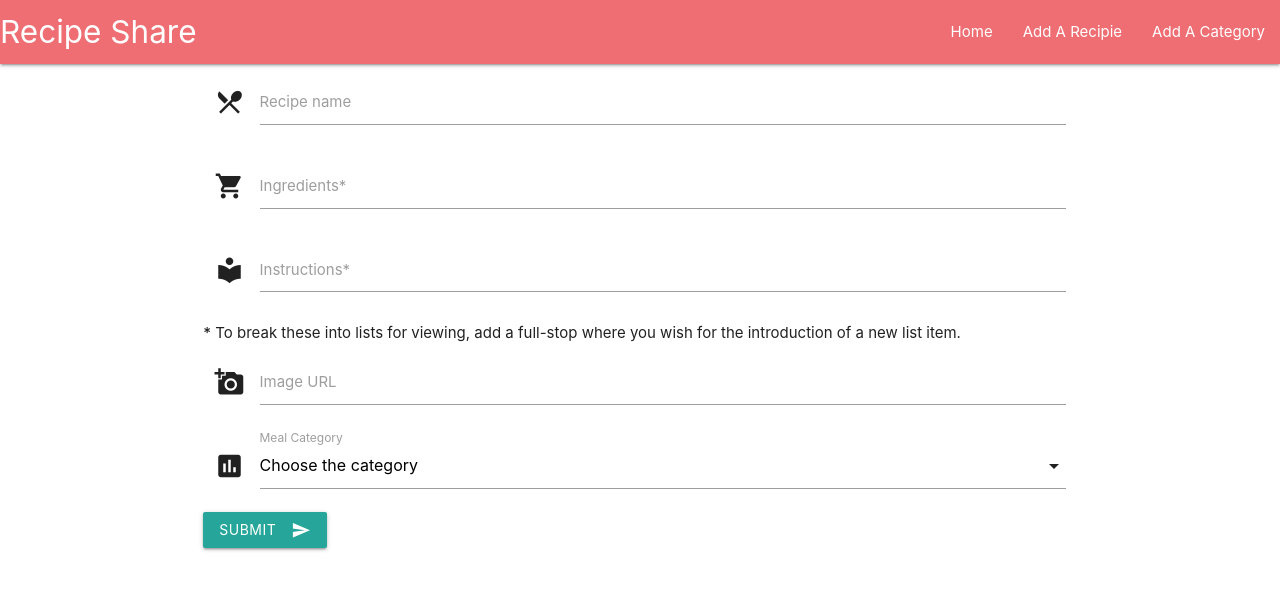
After one commit to SeanLewisIRE/recipe_app, a Flask app: page /add_recipe in a window 1280 px wide. The commit adds this page. Shown: the top 590 px of the page. Run offline with Flask 2, Linux system fonts and the light colour scheme; data that the repository does not hold is empty; some libraries are stand-ins or nearby versions.

Commit message:
Added add recipe fuction. Completed basic structure of recipe page. Added custom JS to break ingredients/instructions into lists.

```diff
--- a/app.py
+++ b/app.py
@@ -13,6 +13,27 @@ def recipes_page():
     recipes = mongo.db.recipes.find()
     return render_template("recipes.html", recipes=recipes)
 
+@app.route('/get_recipe/<recipe_id>')
+def get_recipe(recipe_id):
+    _recipe = mongo.db.recipes.find_one({"_id": ObjectId(recipe_id)})
+    return render_template('recipe.html', recipe=_recipe)
+
+@app.route('/add_recipe')
+def add_recipe():
+    categories = mongo.db.meal_category.find()
+    return render_template("addrecipe.html", categories=categories)
+
+@app.route('/insert_recipe', methods=['POST'])
+def insert_recipe():
+    recipes = mongo.db.recipes
+    recipes.insert_one(request.form.to_dict())
+    return redirect(url_for('recipes_page'))
+
+@app.route('/edit_recipe/<recipe_id>')
+def edit_recipe(recipe_id):
+    _recipe = mongo.db.recipes.find_one({"_id": ObjectId(recipe_id)})
+    return render_template('editrecipe.html', recipe=_recipe)
+
 if __name__ == '__main__':
     app.run(host=os.getenv('IP', '0.0.0.0'), port=int(
         os.getenv('PORT', '5000')), debug=True)
--- /dev/null
+++ b/static/css/style.css
@@ -0,0 +1,3 @@
+li {
+    list-style-type: circle;
+}
--- /dev/null
+++ b/static/js/scripts.js
@@ -0,0 +1,14 @@
+
+function createList(arr) {
+    let list = "<ul>"
+    for (let i = 0; i < arr.length - 1; i++) {
+        list += `<li>${arr[i]}</li>`
+    }
+    list += "</ul>"
+    return list
+}
+
+let ingredientsArr = ingredientsTotal.split('.');
+let instructionsArr = instructionsTotal.split('.');
+document.querySelector(".ingredients").innerHTML = createList(ingredientsArr);
+document.querySelector(".instructions").innerHTML = createList(instructionsArr);
--- /dev/null
+++ b/templates/addrecipe.html
@@ -0,0 +1,47 @@
+<!DOCTYPE html>
+{% extends 'base.html' %}
+{% block content %}
+<div class="row">
+    <form action="{{url_for('insert_recipe')}}" method="POST" class="col s12">
+        <div class="input-field col s12">
+            <i class="material-icons prefix">local_dining</i>
+            <input  id="recipe_name" name="recipe_name" type="text">
+            <label for="recipe_name">Recipe name</label>
+        </div>
+
+        <div class="input-field col s12">
+            <i class="material-icons prefix">local_grocery_store</i>
+            <input id="ingredients" name="ingredients" type="text">
+            <label for="ingredients">Ingredients*</label>
+        </div>
+
+        <div class="input-field col s12">
+            <i class="material-icons prefix">local_library</i>
+            <textarea id="instructions"  name="instructions" class="materialize-textarea"></textarea>
+            <label for="instructions">Instructions*</label>
+        </div>
+
+        <span><strong>*</strong> To break these into lists for viewing, add a full-stop where you wish for the introduction of a new list item. </span>
+
+        <div class="input-field col s12">
+            <i class="material-icons prefix">add_a_photo</i>
+            <input id="recipe_image" name="recipe_image" type="url">
+            <label for="recipe_image">Image URL</label>
+        </div>
+
+        <div class="input-field col s12">
+            <i class="material-icons prefix">poll</i>
+            <select id="category" name="category_name">
+                <option value="" disabled selected>Choose the category</option>
+                {% for category in categories %}
+                <option value="{category.category_name}}">{{category.category_name.capitalize()}}</option>
+                {% endfor %}
+            </select>
+            <label>Meal Category</label>
+        </div>
+        <button class="btn waves-effect waves-light" type="submit">Submit
+            <i class="material-icons right">send</i>
+        </button>
+    </form>
+</div>
+{% endblock %}
--- a/templates/base.html
+++ b/templates/base.html
@@ -11,7 +11,7 @@
 <header>
     <nav>
         <div class="nav-wrapper">
-            <a href="#!" class="brand-logo">Logo</a>
+            <a href="#!" class="brand-logo">Recipe Share</a>
             <a href="#" data-target="mobile-demo" class="sidenav-trigger"><i class="material-icons">menu</i></a>
             <ul class="right hide-on-med-and-down">
                 <li><a href="">Home</a></li>
@@ -22,8 +22,8 @@
     </nav>
 
     <ul class="sidenav" id="mobile-demo">
-        <li><a href="">Home</a></li>
-        <li><a href="">Add A Recipe</a></li>
+        <li><a href="{{url_for('recipes_page')}}">Home</a></li>
+        <li><a href="{{url_for('add_recipe')}}">Add A Recipe</a></li>
         <li><a href="">Add A Category</a></li>
     </ul>
 </header>
@@ -32,11 +32,13 @@
     {% endblock %}
 </div>
 
+<script type="text/javascript" src="../static/js/scripts.js"></script>
 <script src="https://cdnjs.cloudflare.com/ajax/libs/jquery/3.5.0/jquery.min.js"></script>
 <script src="https://cdnjs.cloudflare.com/ajax/libs/materialize/1.0.0/js/materialize.min.js"></script>
 <script>
     $(document).ready(function () {
             $('.sidenav').sidenav();
+            $('select').formSelect();
         });
 </script>
 </body>
--- a/templates/recipes.html
+++ b/templates/recipes.html
@@ -4,7 +4,7 @@
     <div class="row">
     {% for recipe in recipes %}
         <div>
-            <img class="col s12" src="{{recipe.recipe_image}}" alt="recipe image">
+            <a href="{{url_for('get_recipe', recipe_id=recipe._id)}}"><img class="col s12" src="{{recipe.recipe_image}}" alt="recipe image"></a>
         </div>
     {% endfor %}
     </div>
```
Also changed, not shown: templates/editrecipe.html (added, +48 -0 lines), templates/recipe.html (added, +26 -0 lines).
